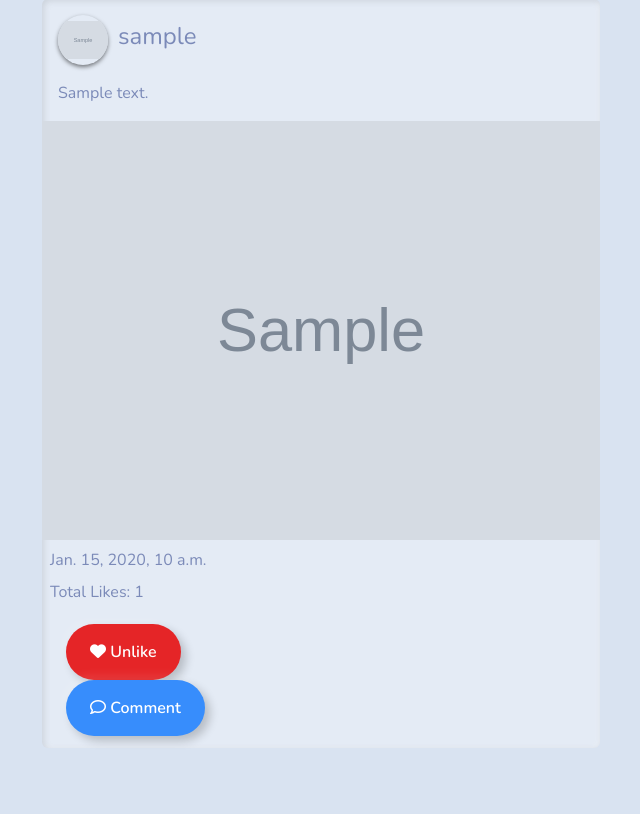
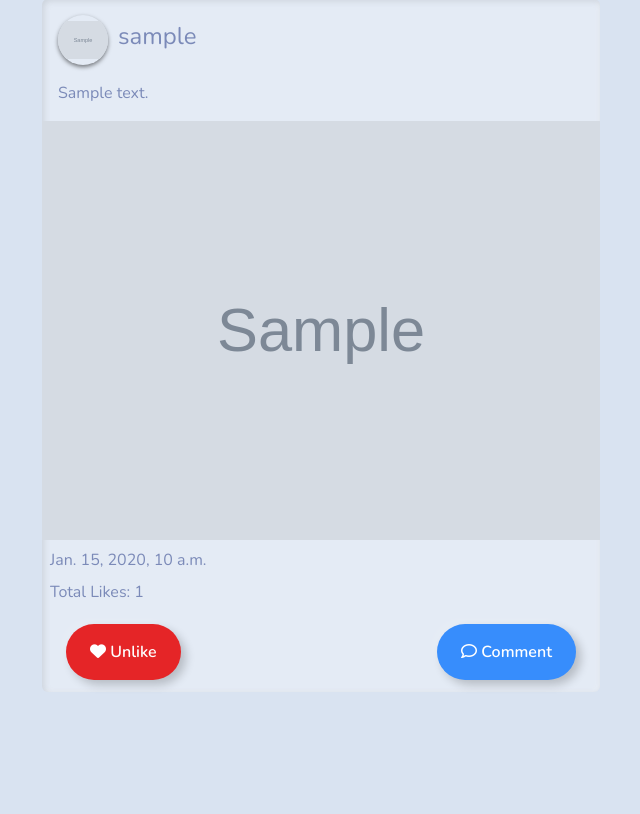
Before and after one commit to chhay-sophal/social-app, a Django app: page / in a window 1280 px wide. Shown: the part 193-1007 px from the top of the page, without its empty margins (319-959 px from the left). After the commit the page ends 880 px from the top, so only its background shows below. Run offline with Django 4.2, Linux system fonts and the light colour scheme; a user stored in the database is signed in; tables that the repository leaves empty hold one stand-in row (values such as "Sample post"); grey boxes marked "Sample" are stand-in pictures; some libraries are stand-ins or nearby versions.

Commit message:
make the like button on left and comment button on right

```diff
--- a/social_app/templates/posts/post_list.html
+++ b/social_app/templates/posts/post_list.html
@@ -86,7 +86,7 @@
                 <p class="m-2">{{ post.created_at }}</p>
                 <p class="like-count m-2" id="like-count-{{ post.id }}">Total Likes: {{ post.likes.count }}</p>
             </div>
-            <div class="card-footer">
+            <div class="card-footer d-flex justify-content-between align-items-center">
                 <form class="like-form" data-post-id="{{ post.id }}" action="{% url 'posts:post_like' post.id %}" method="post">
                     {% csrf_token %}
                     <button type="submit" class="btn btn-outline-danger">
@@ -100,6 +100,7 @@
                 <button type="button" class="btn btn-outline-primary comment-button" data-post-id="{{ post.id }}">
                     <i class="far fa-comment"></i> Comment
                 </button>
+            </div>
 
             <div class="comment-overlay" id="comment-overlay"></div>
 
@@ -114,7 +115,6 @@
                     </div>
                     <button type="submit" class="btn btn-primary">Submit</button>
                 </form>
-                </div>
             </div>
         </div>
         {% empty %}
```
Lines whose indentation alone changed are shown as unchanged.
